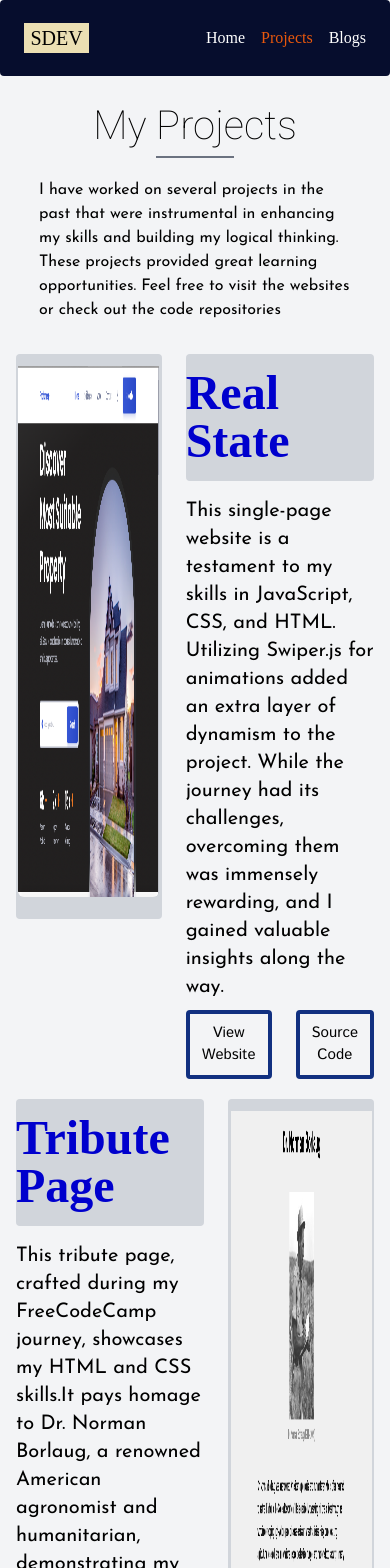
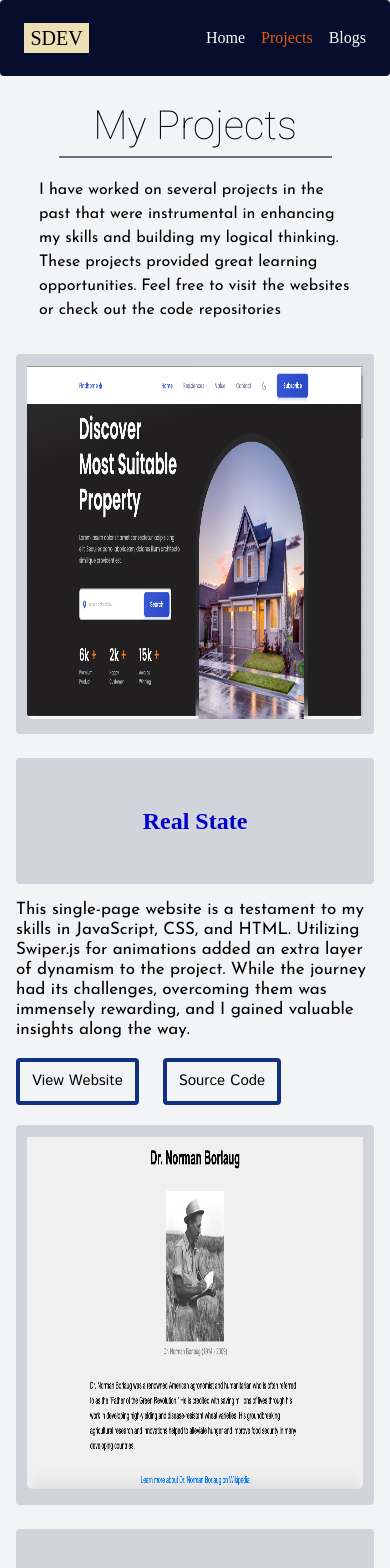
Before and after one commit to sabbir512/Sabbir-s-Portfolio, a React (Vite) app: page /project in a window 390 px wide. Shown: the top 1568 px of the page. Built offline with nearby package versions, Linux system fonts and the light colour scheme; a web font is replaced by a local one.

Commit message:
Making responsive the project page

```diff
--- a/src/components/ProjectComponents/ProjectContent.jsx
+++ b/src/components/ProjectComponents/ProjectContent.jsx
@@ -3,9 +3,9 @@ import WorkBtn from "../HomeComponents/WorkBtn";
 function ProjectContent({ webUrl, githubUrl, contents, heading }) {
   return (
     <div className="w-full">
-      <div className="bg-gray-300 rounded h-[15vh]">
+      <div className="bg-gray-300 rounded h-[15vh] lg:h-[15vh] md:h-[10vh]">
         <h1
-          className="flex justify-center items-center h-full text-5xl"
+          className="flex justify-center items-center h-full text-5xl lg:text-5xl sm:leading-5xl md:text-3xl extPhone:text-[4xl] smallerPhone:text-2xl"
           style={{
             fontFamily: "Inria Sans",
             fontWeight: "bold",
@@ -17,7 +17,7 @@ function ProjectContent({ webUrl, githubUrl, contents, heading }) {
       </div>
 
       <p
-        className="text-[20px] leading-[28px] pt-4 mb-[5%] h-full flex items-center"
+        className="text-[20px] leading-[28px] pt-4 mb-[5%] h-full flex items-center lg:text-[20px] lg:leading-[28px] md:text-[16px] md:leading-[18px] md:mb-[5%] sm:mb-[3%] sm:leading-[24px] mediumPhone:text-[17px] mediumPhone:leading-[20px] smallerPhone:text-[14px] smallerPhone:leading-[17px]"
         style={{ fontFamily: "Josefin Sans" }}
       >
         {contents}
--- a/src/components/ProjectComponents/ProjectHead.jsx
+++ b/src/components/ProjectComponents/ProjectHead.jsx
@@ -4,7 +4,7 @@ function ProjectHead() {
   return (
     <div >
       <h1 className="text-[40px] font-thin pt-5 text-center" style={{ fontFamily: "Roboto" }}>My Projects</h1>
-      <hr className="border-gray-500 border-[1px] border-solid w-[20%] m-auto mb-5"/>
+      <hr className="border-gray-500 border-[1px] border-solid lg:w-[20%] md:w-[28%] m-auto mb-5 smallerPhone:w-[90%] mediumPhone:w-[70%] extPhone:w-[55%] sm:w-[45%]"/>
       <p className="w-[80%] m-auto mb-8"  style={{ fontFamily: "Josefin Sans" }}>I have worked on several projects in the past that were instrumental in enhancing my skills and building my logical thinking. These projects provided great learning opportunities. Feel free to visit the websites or check out the code repositories</p>
     </div>
   );
--- a/src/components/ProjectComponents/ProjectImage.jsx
+++ b/src/components/ProjectComponents/ProjectImage.jsx
@@ -2,11 +2,11 @@ import React from "react";
 function ProjectImage({image}) {
   return (
     <div className="h-full">
-      <div className="w-full bg-gray-300 h-[67vh] rounded">
+      <div className="w-full bg-gray-300 lg:h-[67vh] md:h-[50vh] rounded sm:h-[65vh] extPhone:h-[50vh] smallerPhone:h-[35vh] mediumPhone:h-[45vh]">
         <img
           src={image}
           alt="ProjectImage"
-          className="w-[97%] h-[96%] m-auto pt-3 rounded-md"
+          className="md:w-[97%] h-[96%] m-auto pt-3 rounded-md smallerPhone:w-[94%]"
         />
       </div>
     </div>
--- a/src/components/ProjectComponents/SingleProject.jsx
+++ b/src/components/ProjectComponents/SingleProject.jsx
@@ -17,9 +17,9 @@ import {
 } from "../projectContent";
 function SingleProject() {
   return (
-    <div className="px-4">
+    <div className="px-4 lg:px-4 sm:px-8">
       {/*First Project */}
-      <div className="grid grid-cols-2fr-1fr gap-6">
+      <div className="grid md:grid-cols-2fr-1fr gap-6 smallerPhone:grid-rows-1 smallerPhone:border-red-500">
         <div>
           <ProjectImage image={realStateImage} />
         </div>
@@ -34,8 +34,8 @@ function SingleProject() {
       </div>
 
       {/*Second Project*/}
-      <div className="grid grid-cols-1fr-2fr mt-5 gap-6">
-        <div>
+      <div className="grid md:grid-cols-1fr-2fr mt-5 gap-6 smallerPhone:grid-rows-1">
+        <div className="order-2 md:order-none">
           <ProjectContent
             heading="Tribute Page"
             contents={contentObject.tributeapp}
@@ -43,13 +43,13 @@ function SingleProject() {
             githubUrl={tributePageCodeUrl}
           />
         </div>
-        <div>
+        <div className="order-1 md:order-none">
           <ProjectImage image={tributePage} />
         </div>
       </div>
 
       {/*Third Project*/}
-      <div className="grid grid-cols-2fr-1fr mt-5 gap-6">
+      <div className="grid md:grid-cols-2fr-1fr mt-5 gap-6 grid-rows-1">
         <div>
           <ProjectImage image={newsApp} />
         </div>
```
